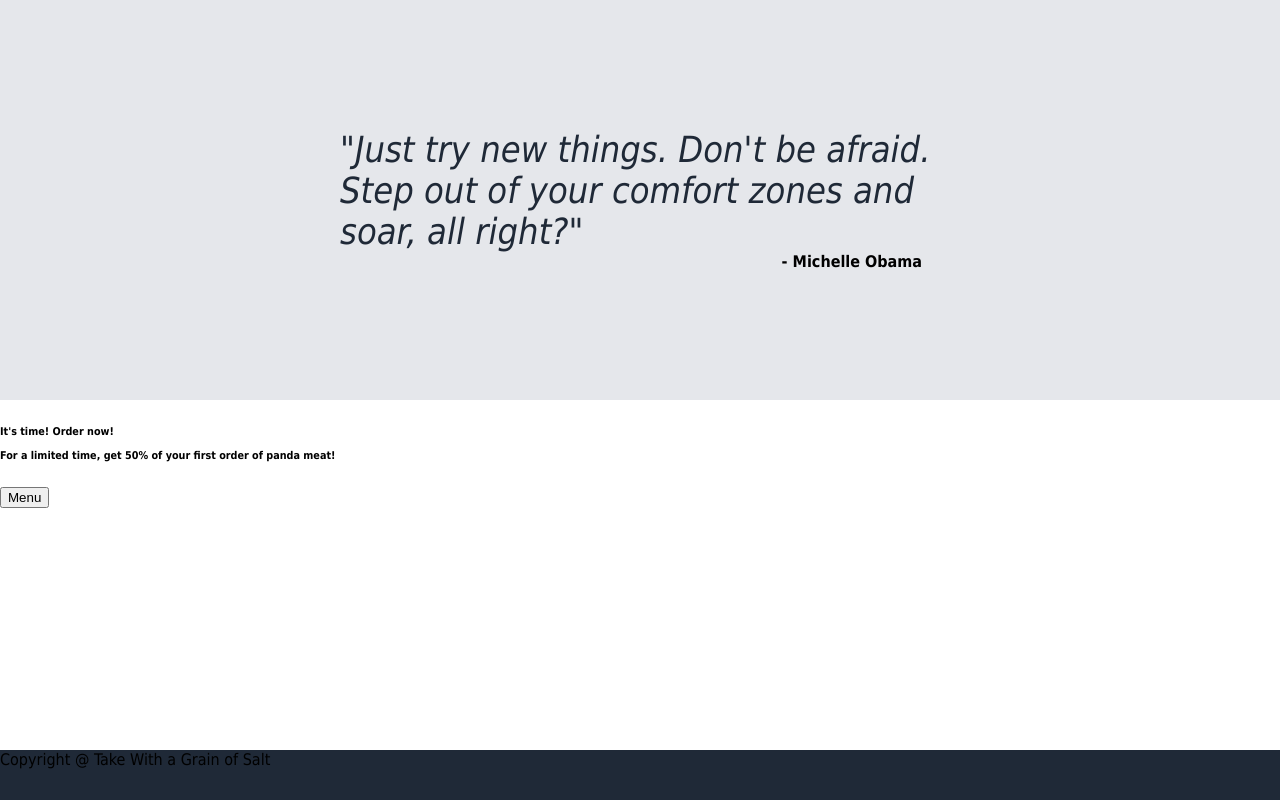
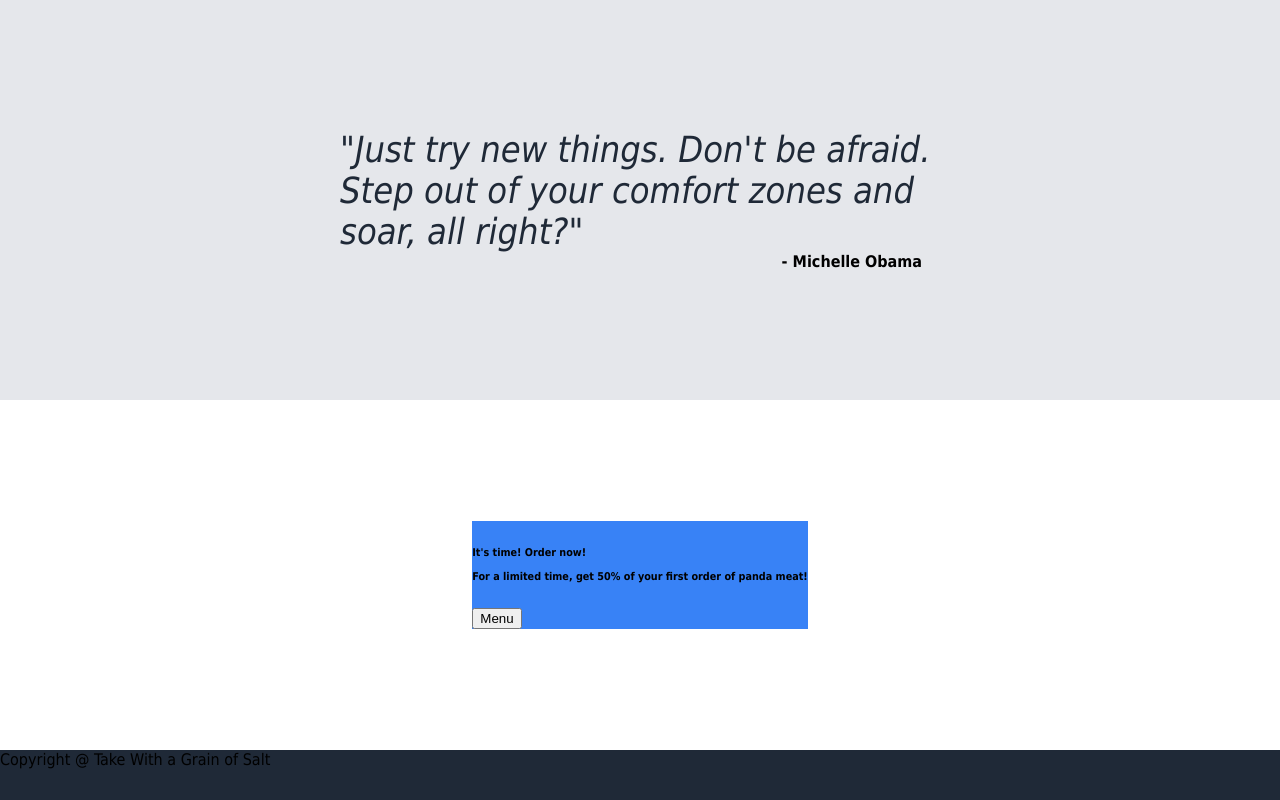
Before and after one commit to JiwonJJeong/panda-landing-page, a plain HTML site: page index.html in a window 1280 px wide. Shown: the part 800-1600 px from the top of the page. Drawn offline with Linux system fonts and the light colour scheme.

Commit message:
Center section four card to center of section
Use flexbox onto the content div.

```diff
--- a/style.css
+++ b/style.css
@@ -176,9 +176,16 @@ body {
 
 .four .content{
     flex-grow: 1;
+    display: flex;
+    justify-content: center;
+    align-items: center;
 }
 
 .four .footer {
     flex: 0 0 50px;
     background-color: #1F2937;
 }
+
+.four .card{
+    background-color: #3882f6;
+}
```
